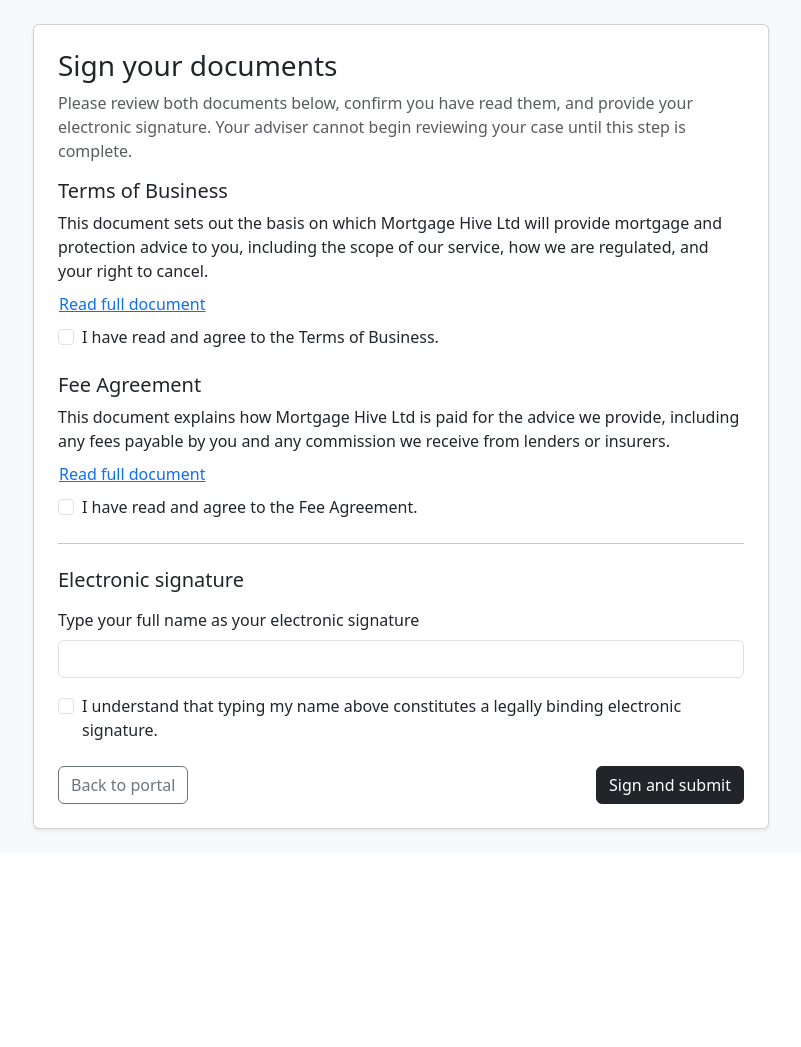
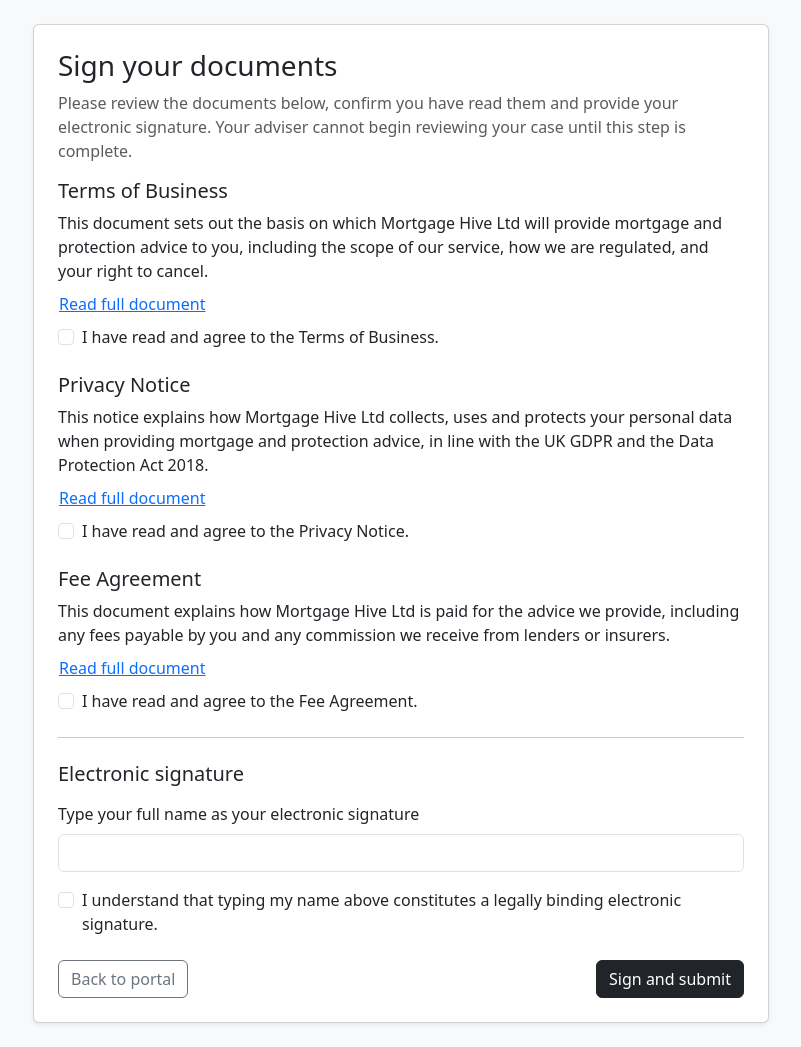
Before and after one commit to ssh-ura/BU-Final-Year-Project, a Flask app: page /e-sign in a window 1280 px wide. Shown: the part 56-1103 px from the top of the page, without its empty margins (239-1040 px from the left). Before the commit the page ends 888 px from the top, so only its background shows below. Run offline with Flask 3, Linux system fonts and the light colour scheme; the visitor is signed in with stand-in values (Sample User, id 1).

Commit message:
Adds Privacy Notice as a third e-sign document and updates esign route validation and audits

```diff
--- a/main.py
+++ b/main.py
@@ -513,16 +513,18 @@
 
     if request.method == "POST":
         tob_agreed = request.form.get("tob_agreed") == "on"
+        privacy_agreed = request.form.get("privacy_agreed") == "on"
         fee_agreed = request.form.get("fee_agreed") == "on"
         binding_ack = request.form.get("legally_binding") == "on"
         signature = request.form.get("signature", "").strip()
 
-        if not (tob_agreed and fee_agreed and binding_ack and signature):
+        if not (tob_agreed and privacy_agreed and fee_agreed and binding_ack and signature):
             flash("Please tick every confirmation and type your full name.", "error")
             return render_template(
                 "e-sign.html",
                 signature=signature,
                 tob_agreed=tob_agreed,
+                privacy_agreed=privacy_agreed,
                 fee_agreed=fee_agreed,
                 legally_binding=binding_ack,
             )
@@ -534,7 +536,7 @@
             target_type="user",
             target_id=current_user.id,
             typed_name=signature,
-            documents=["Terms of Business", "Fee Agreement"],
+            documents=["Terms of Business", "Privacy Notice", "Fee Agreement"],
         )
         workflow.auto_advance_if_eligible(
             current_user, "under_review", actor=current_user
--- a/templates/client-portal.html
+++ b/templates/client-portal.html
@@ -11,7 +11,7 @@
                     {% set steps = [
                         ("Complete your fact find", "Tell us about yourself, your employment, income, and the property you're looking to purchase.", "Start Fact Find", "fact_find"),
                         ("Upload your documents", "ID, proof of address, payslips, and bank statements.", "Start Upload", "upload_documents"),
-                        ("Sign your documents", "E-sign your terms of business and fee agreement.", "Start E-Sign", "esign"),
+                        ("Sign your documents", "E-sign your Terms of Business, Privacy Notice, and Fee Agreement.", "Start E-Sign", "esign"),
                         ("Adviser review", "Your adviser is reviewing your case. Progress will appear below.", "", "")
                     ] %}
                     {% for title, description, btn_label, route in steps %}
--- a/templates/e-sign.html
+++ b/templates/e-sign.html
@@ -7,7 +7,7 @@
             <div class="card-body p-4">
                 <h1 class="h3 mb-2">Sign your documents</h1>
                 <p class="text-muted">
-                    Please review both documents below, confirm you have read them, and provide your electronic signature.
+                    Please review the documents below, confirm you have read them and provide your electronic signature.
                     Your adviser cannot begin reviewing your case until this step is complete.
                 </p>
 
@@ -56,6 +56,74 @@
                                 I have read and agree to the Terms of Business.
                             </label>
                             <div class="invalid-feedback">Please confirm you have read the Terms of Business.</div>
+                        </div>
+                    </section>
+
+                    <section class="mb-4">
+                        <h2 class="h5">Privacy Notice</h2>
+                        <p class="mb-2">
+                            This notice explains how Mortgage Hive Ltd collects, uses and protects your personal data
+                            when providing mortgage and protection advice, in line with the UK GDPR and the Data
+                            Protection Act 2018.
+                        </p>
+                        <button class="btn btn-link p-0 mb-2" type="button"
+                                data-bs-toggle="collapse" data-bs-target="#privacy-full"
+                                aria-expanded="false" aria-controls="privacy-full">
+                            Read full document
+                        </button>
+                        <div class="collapse mb-3" id="privacy-full">
+                            <div class="border rounded p-3 bg-light small">
+                                <p>
+                                    <strong>Who we are.</strong> Mortgage Hive Ltd is the data controller for the
+                                    personal information you provide to us. You can contact our compliance team at any
+                                    time with questions about how your data is handled.
+                                </p>
+                                <p>
+                                    <strong>What we collect.</strong> Identity and contact details, employment and
+                                    income information, details of the property you intend to purchase and the
+                                    supporting documents you upload (ID, proof of address, payslips, bank statements).
+                                    We also collect information generated as your case progresses, including notes from
+                                    your adviser and records of any recommendations made.
+                                </p>
+                                <p>
+                                    <strong>Why we use it and our lawful basis.</strong> We use your data to provide the
+                                    mortgage and protection advice you have requested (performance of contract), to meet
+                                    our obligations under FCA rules and other applicable law (legal obligation) and to
+                                    prevent and detect fraud (legitimate interest).
+                                </p>
+                                <p>
+                                    <strong>Who we share it with.</strong> The lender and insurer you choose to apply
+                                    with, the Financial Conduct Authority and other regulators where required, HMRC where
+                                    we have a legal obligation to report, and anti-fraud agencies (for example CIFAS).
+                                    We do not sell your data to third parties.
+                                </p>
+                                <p>
+                                    <strong>How long we keep it.</strong> We retain mortgage and protection advice
+                                    records for at least six years after your case is closed, in line with FCA
+                                    record-keeping requirements. Some records may be retained for longer where required
+                                    by law.
+                                </p>
+                                <p>
+                                    <strong>Your rights.</strong> You have the right to access the personal data we hold
+                                    about you, to ask us to correct inaccurate data, to ask us to erase data (subject to
+                                    our regulatory retention obligations), to restrict or object to certain processing,
+                                    and to request a copy of your data in a portable format. You also have the right to
+                                    complain to the Information Commissioner's Office (ICO) if you are unhappy with how
+                                    your data has been handled.
+                                </p>
+                                <p class="mb-0 text-muted">
+                                    <em>This is placeholder demonstration content for a final-year university project
+                                    and is not legal advice.</em>
+                                </p>
+                            </div>
+                        </div>
+                        <div class="form-check">
+                            <input class="form-check-input" type="checkbox" id="privacy_agreed" name="privacy_agreed"
+                                   {% if privacy_agreed %}checked{% endif %} required>
+                            <label class="form-check-label" for="privacy_agreed">
+                                I have read and agree to the Privacy Notice.
+                            </label>
+                            <div class="invalid-feedback">Please confirm you have read the Privacy Notice.</div>
                         </div>
                     </section>
 
```
